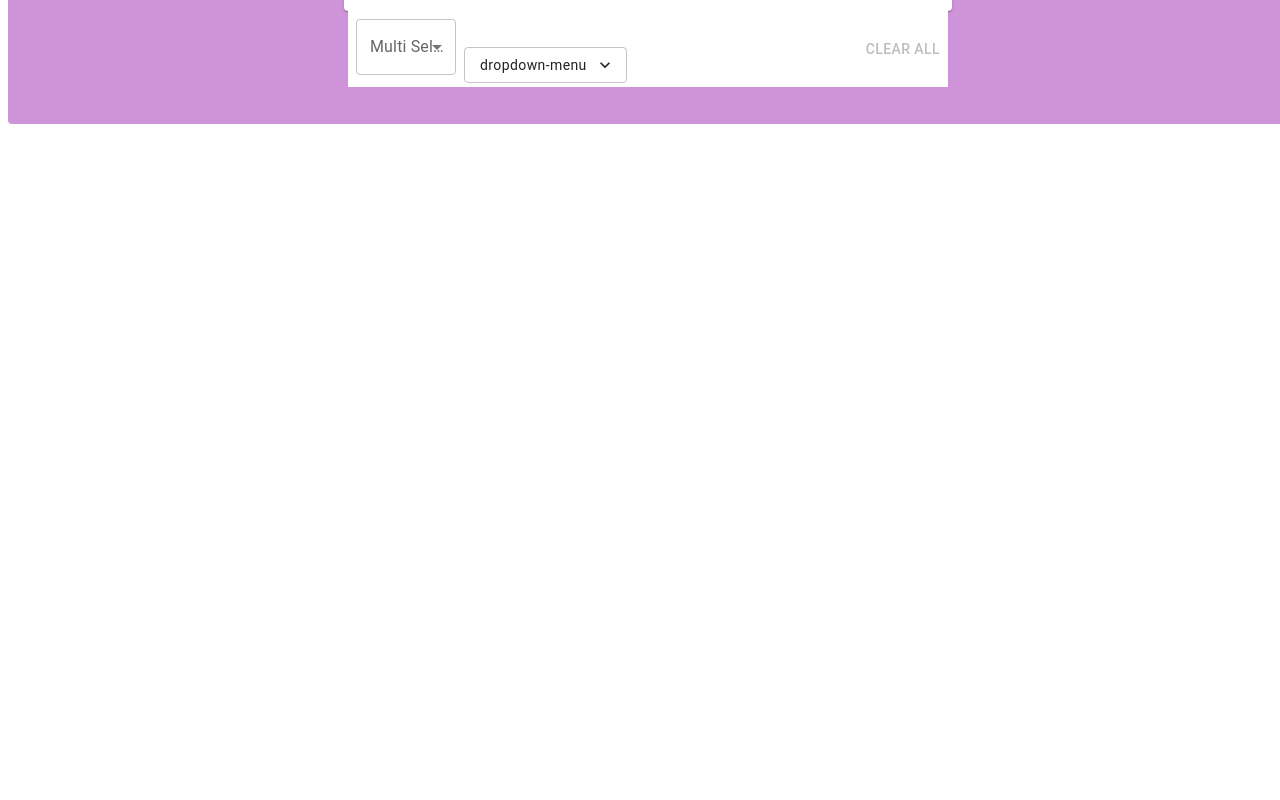
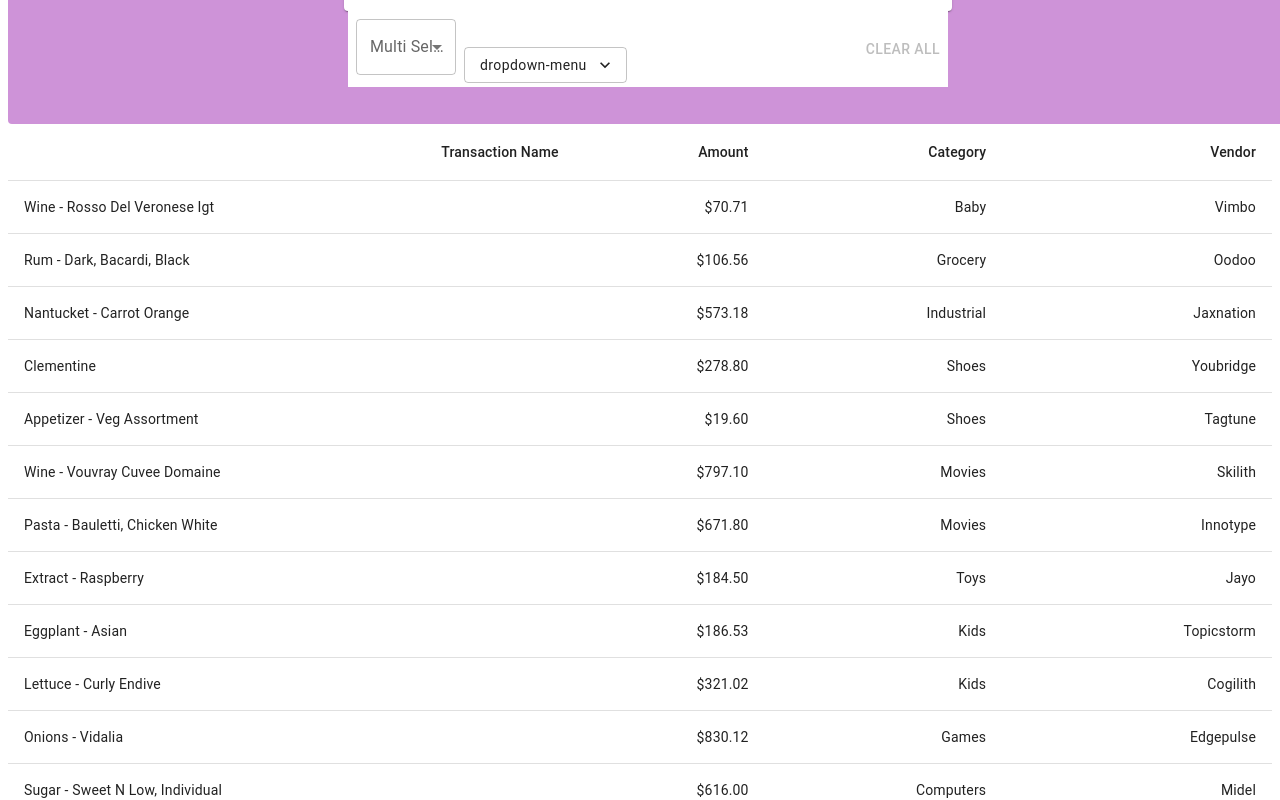
Before and after one commit to siccoo/helicarrier-fe-task, a React (Create React App) app: page / in a window 1280 px wide. Shown: the part 500-1300 px from the top of the page. Before the commit the page ends 800 px from the top, so only its background shows below. Built offline with nearby package versions, Linux system fonts and the light colour scheme; the HTML template or start-up script is replaced by a standard one.

Commit message:
updating on App.tsx & DataTable.tsx

```diff
--- a/src/App.tsx
+++ b/src/App.tsx
@@ -36,10 +36,10 @@
         }}
       >
         Helicarrier Transaction Task
-        <SearchBar  />
+        <SearchBar />
         <Filters />
       </Box>
-
+      <DataTable columns={COLUMNS} data={transactions} />
     </div>
   );
 }
--- a/src/components/DataTable.tsx
+++ b/src/components/DataTable.tsx
@@ -9,8 +9,8 @@
 
 export const DataTable: React.FC<DataTableProps> = ({ columns, data }) => {
     return (
-        <TableContainer component={Paper}>
-            <Table sx={{ minWidth: 650 }} aria-label="table">
+        <TableContainer>
+            <Table sx={{ minWidth: 650 }} aria-label="simple table">
                 <TableHead>
                     <TableRow>
                         {
@@ -24,7 +24,7 @@
                 </TableHead>
                 <TableBody>
                     {
-                        data.map((row: Transaction) => {
+                        data.map((row: Transaction) => (
                             <TableRow
                                 key={row.transaction_name}
                                 sx={{ '&:last-child td, &:last-child th': { border: 0 } }}
@@ -34,7 +34,7 @@
                                 <TableCell align="right">{row.category}</TableCell>
                                 <TableCell align="right">{row.transaction_vendor}</TableCell>
                             </TableRow>
-                        })
+                        ))
                     }
                 </TableBody>
             </Table>
```
